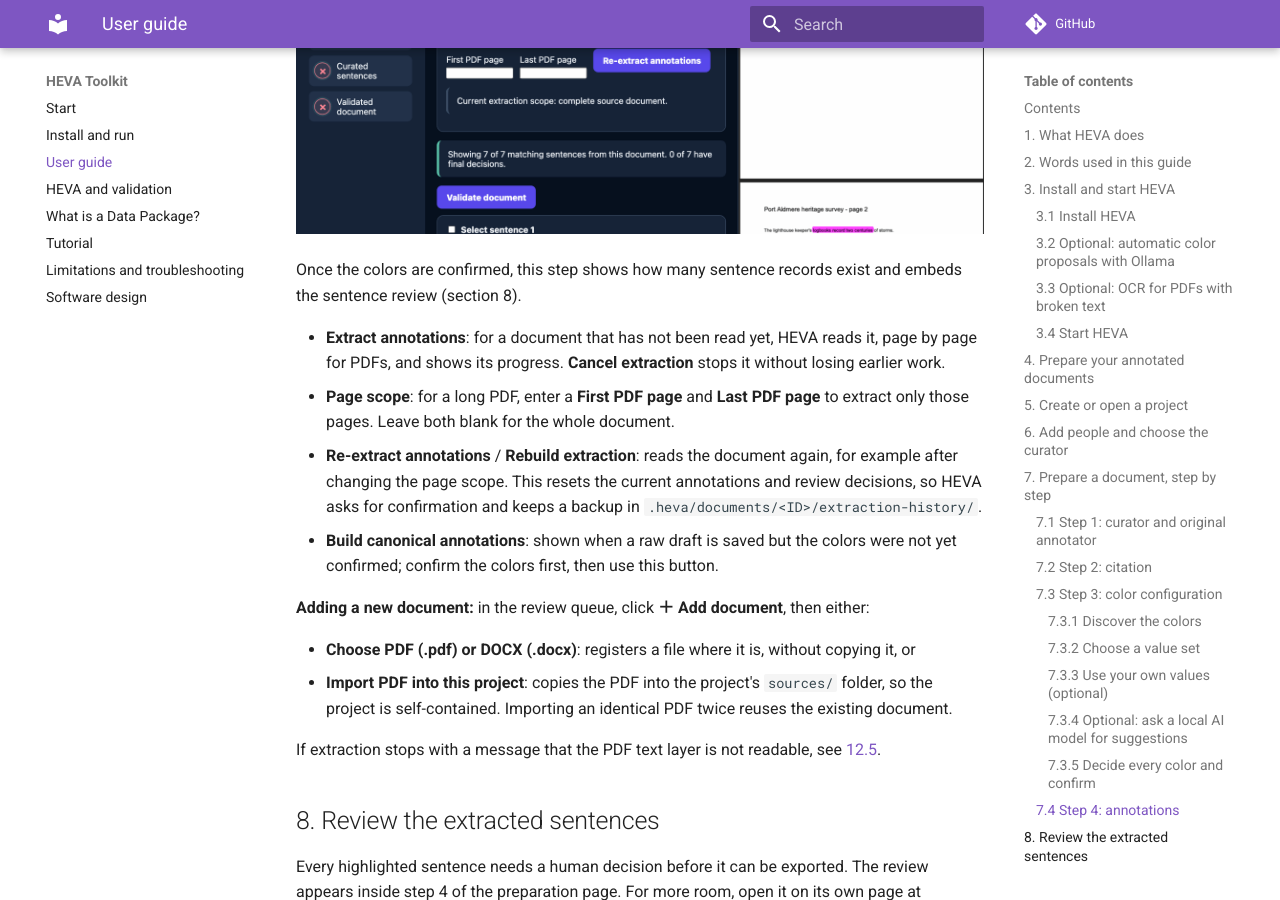
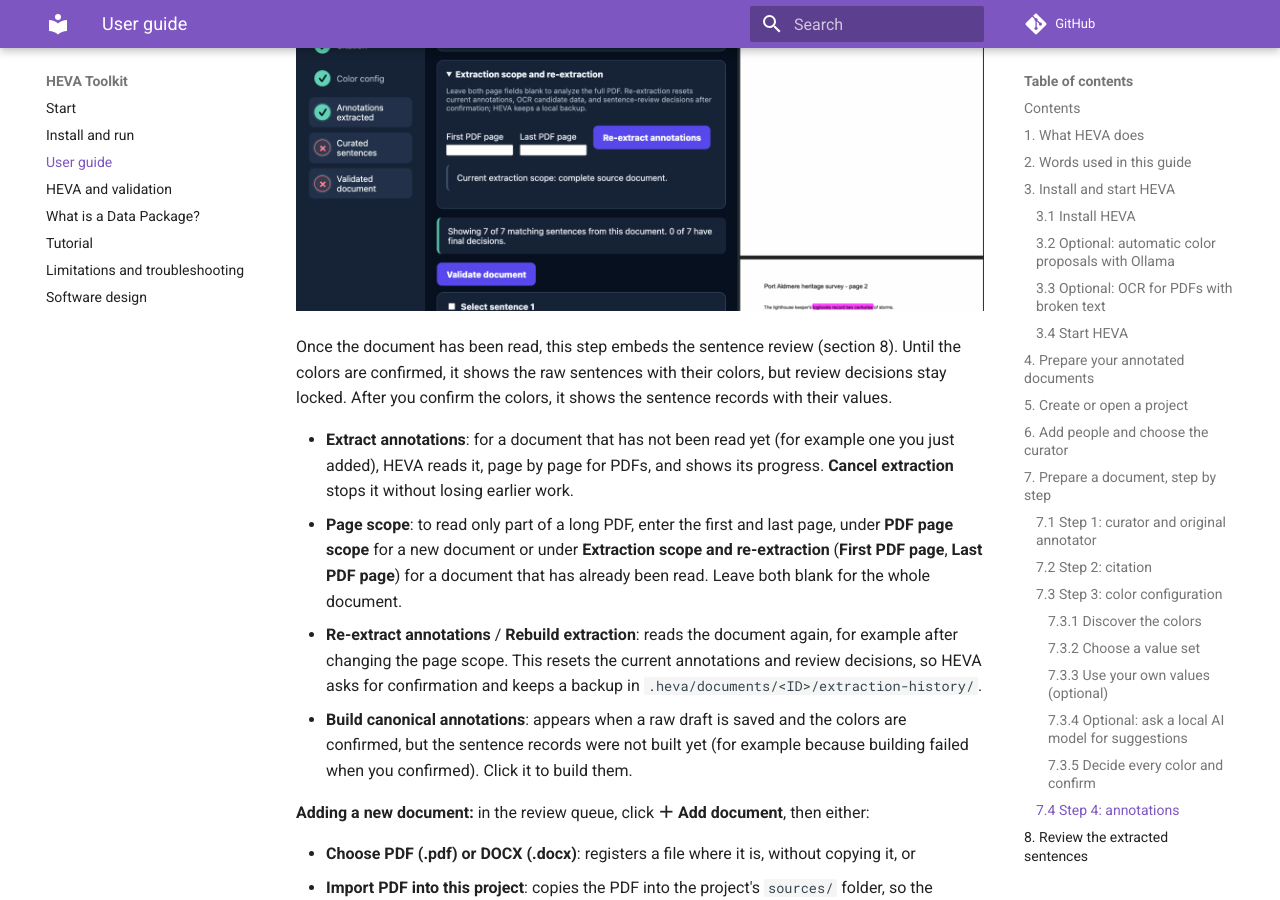
Before and after one commit to zzbn12345/HEVA_toolkit, an MkDocs documentation site: the page built from docs/USER_GUIDE.md, in a window 1280 px wide and 900 px high, scrolled down 16973 px. Built offline with MkDocs 1.6.1 and Material for MkDocs 9.7.7, drawn with Linux system fonts in a browser that asks for light colours; comment, search, counter and statistics services are not loaded; some of the changed text lies outside the part shown.

Commit message:
docs: correct details in the user guide

````diff
--- a/docs/USER_GUIDE.md
+++ b/docs/USER_GUIDE.md
@@ -45,7 +45,7 @@ Three principles run through the whole tool:
   and every sentence. Automatic suggestions are only suggestions, and every decision is attributed
   to the person who made it.
 - **Nothing is overwritten silently.** Palettes and value sets are versioned, re-extraction keeps
-  a backup, and validation only reads your data.
+  a backup, and validation never changes your annotations or decisions.
 
 ## 2. Words used in this guide
 
@@ -143,7 +143,10 @@ HEVA reads the highlights that already exist in your documents. Before you start
   pages without a text layer are not supported.
 - **DOCX files:** Word highlight colors and colored font text in the main body are detected.
   Text in tables, headers, footers and text boxes is not read, and page numbers are approximate.
-- **Black, gray and white are never treated as annotations**, so normal text is ignored.
+- **Black, gray and white text is ignored**, so normal text is not mistaken for an annotation.
+  A shaded box behind text is a different matter: in a PDF, any filled shape except pure white
+  counts as a highlight, so gray shading in a table or callout appears as a color on the color
+  step. Choose **Ignore this color** for it there.
 - **Put all source documents for one project in one folder** (subfolders are fine).
 
 ## 5. Create or open a project
@@ -256,9 +259,9 @@ This step decides what each highlight color means.
 
 #### 7.3.1 Discover the colors
 
-When you open this step for the first time, HEVA reads the document and lists every highlight
-color it finds. (You can repeat this with **Discover colors**.) Each color starts as
-*pending review*: nothing is decided yet.
+The first time you open a document, HEVA reads it and lists every highlight color it finds on
+this step. (You can repeat this with **Discover colors**.) Each color starts as *pending review*:
+nothing is decided yet.
 
 ![Step 3: the observed colors and the "Assign colors to" choice](images/user-guide/08-colors-discovered.png)
 
@@ -360,18 +363,23 @@ Confirming does three things:
 
 ![Step 4: the annotations step with the embedded sentence review](images/user-guide/15-annotations-step.png)
 
-Once the colors are confirmed, this step shows how many sentence records exist and embeds the
-sentence review (section 8).
+Once the document has been read, this step embeds the sentence review (section 8). Until the
+colors are confirmed, it shows the raw sentences with their colors, but review decisions stay
+locked. After you confirm the colors, it shows the sentence records with their values.
 
-- **Extract annotations**: for a document that has not been read yet, HEVA reads it, page by page
-  for PDFs, and shows its progress. **Cancel extraction** stops it without losing earlier work.
-- **Page scope**: for a long PDF, enter a **First PDF page** and **Last PDF page** to extract only
-  those pages. Leave both blank for the whole document.
+- **Extract annotations**: for a document that has not been read yet (for example one you just
+  added), HEVA reads it, page by page for PDFs, and shows its progress. **Cancel extraction**
+  stops it without losing earlier work.
+- **Page scope**: to read only part of a long PDF, enter the first and last page, under **PDF page
+  scope** for a new document or under **Extraction scope and re-extraction** (**First PDF page**,
+  **Last PDF page**) for a document that has already been read. Leave both blank for the whole
+  document.
 - **Re-extract annotations** / **Rebuild extraction**: reads the document again, for example
   after changing the page scope. This resets the current annotations and review decisions, so HEVA
   asks for confirmation and keeps a backup in `.heva/documents/<ID>/extraction-history/`.
-- **Build canonical annotations**: shown when a raw draft is saved but the colors were not yet
-  confirmed; confirm the colors first, then use this button.
+- **Build canonical annotations**: appears when a raw draft is saved and the colors are confirmed,
+  but the sentence records were not built yet (for example because building failed when you
+  confirmed). Click it to build them.
 
 **Adding a new document:** in the review queue, click **＋ Add document**, then either:
 
@@ -444,13 +452,15 @@ warnings**) if it is fine. Errors cannot be dismissed and must be corrected.
 ### 8.3 Audit trail
 
 HEVA keeps a history for every sentence: each decision, edit and accepted warning, who made it and
-when. If a sentence's record changes (for example after a correction or a re-extraction), its
-earlier decision is reset to pending, so nothing is approved by accident.
+when. An earlier decision never carries over to a changed record, so nothing is approved by
+accident: after a correction the sentence is marked **Needs correction**, and if its record changes
+in any other way it goes back to pending. After a re-extraction, every sentence starts again as
+pending.
 
 ## 9. Validate your work
 
-Validation is a read-only check of everything HEVA needs for a trustworthy Data Package. It never
-changes your data.
+Validation checks everything HEVA needs for a trustworthy Data Package. It never changes your
+annotations, colors or review decisions; it only reports what is missing or inconsistent.
 
 **One document:** on the review page, click **Validate document**. When everything is in order,
 HEVA reports that the document is valid; otherwise it lists each problem, grouped by area, with a
@@ -586,7 +596,7 @@ Each sentence record looks like this (the example has a curated correction):
 | `entities` | Each highlighted phrase: its character positions (in the curated sentence when there is one), text, value and original color. |
 | `tokens` | The words and punctuation of the sentence. |
 | `ner_tags` | One tag per token in the BIO scheme used for training language models: `B-` begins a phrase, `I-` continues it, `O` is outside any phrase. |
-| `mapping_provenance` | Which project palette version turned the color into the value. |
+| `mapping_provenance` | Which project palette version turned the color into the value. Present for records mapped with a project palette, which is how the app builds them. |
 
 ### 11.3 `heva-annotations.csv`
 
@@ -620,8 +630,9 @@ color:
 
 HEVA also cleans the text: it removes headers, footers, page numbers and margin codes, repairs
 typographic ligatures, puts multi-column pages in reading order and rejoins words hyphenated at a
-line break. If fewer than 15% of a page's characters are letters, the text layer is considered
-unreadable and HEVA stops instead of saving garbled text (see 12.5).
+line break. If a page has a substantial amount of text (at least 200 characters) but fewer than
+15% of them are letters, the text layer is considered unreadable and HEVA stops instead of saving
+garbled text (see 12.5).
 
 **DOCX files** are read with python-docx. Each piece of text takes its Word highlight color (for
 example YELLOW becomes `#FFFF00`) or, failing that, its colored font.
@@ -746,7 +757,8 @@ python -m heva.curation.package_validator /path/to/project validate --document-i
 # Build the Data Package (all documents, or repeat --document-id to select)
 python -m heva.curation.package_validator /path/to/project release
 
-# Read highlights from files without a project, for inspection
+# Read highlights from a file without a project, for inspection
+# (writes document_extracted.json next to the file; use -o or --output-dir to choose)
 python -m heva.extraction.extract_highlights path/to/document.pdf --pages 1-10
 ```
 
````
